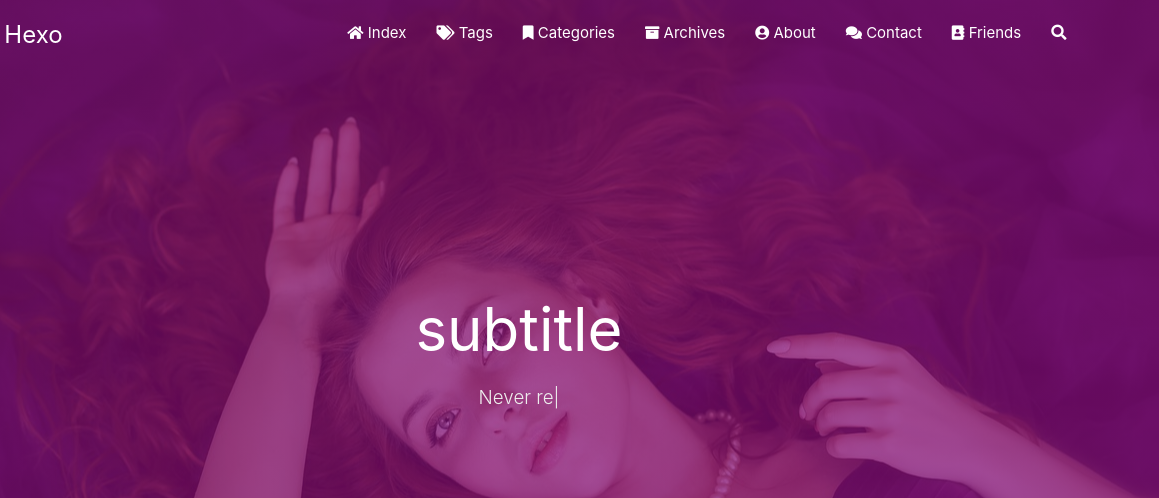
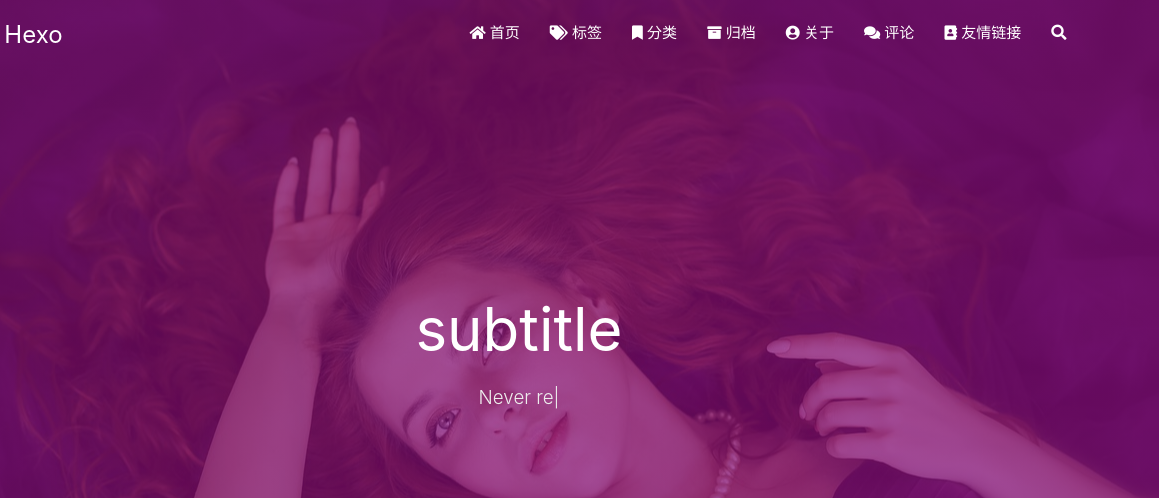
Before and after one commit to wcd0816/wcd0816.github.io, a plain HTML site: page index.html in a window 1280 px wide. Shown: the top 498 px of the page, 121-1280 px from the left. Drawn offline with nearby package versions, Linux system fonts and the light colour scheme; some packages are replaced by stand-ins of ours; no server answers; a script that the page names is missing.

Commit message:
Site updated: 2021-04-24 20:39:52

```diff
--- a/index.html
+++ b/index.html
@@ -57,7 +57,7 @@
 
       <i class="fas fa-home" style="zoom: 0.6;"></i>
 
-      <span>Index</span>
+      <span>首页</span>
     </a>
 
   </li>
@@ -68,7 +68,7 @@
 
       <i class="fas fa-tags" style="zoom: 0.6;"></i>
 
-      <span>Tags</span>
+      <span>标签</span>
     </a>
 
   </li>
@@ -79,7 +79,7 @@
 
       <i class="fas fa-bookmark" style="zoom: 0.6;"></i>
 
-      <span>Categories</span>
+      <span>分类</span>
     </a>
 
   </li>
@@ -90,7 +90,7 @@
 
       <i class="fas fa-archive" style="zoom: 0.6;"></i>
 
-      <span>Archives</span>
+      <span>归档</span>
     </a>
 
   </li>
@@ -101,7 +101,7 @@
 
       <i class="fas fa-user-circle" style="zoom: 0.6;"></i>
 
-      <span>About</span>
+      <span>关于</span>
     </a>
 
   </li>
@@ -112,7 +112,7 @@
 
       <i class="fas fa-comments" style="zoom: 0.6;"></i>
 
-      <span>Contact</span>
+      <span>评论</span>
     </a>
 
   </li>
@@ -123,7 +123,7 @@
 
       <i class="fas fa-address-book" style="zoom: 0.6;"></i>
 
-      <span>Friends</span>
+      <span>友情链接</span>
     </a>
 
   </li>
@@ -160,7 +160,7 @@
 
 			    <i class="fa-fw fas fa-home"></i>
 
-			Index
+			首页
 		</a>
 
         </li>
@@ -171,7 +171,7 @@
 
 			    <i class="fa-fw fas fa-tags"></i>
 
-			Tags
+			标签
 		</a>
 
         </li>
@@ -182,7 +182,7 @@
 
 			    <i class="fa-fw fas fa-bookmark"></i>
 
-			Categories
+			分类
 		</a>
 
         </li>
@@ -193,7 +193,7 @@
 
 			    <i class="fa-fw fas fa-archive"></i>
 
-			Archives
+			归档
 		</a>
 
         </li>
@@ -204,7 +204,7 @@
 
 			    <i class="fa-fw fas fa-user-circle"></i>
 
-			About
+			关于
 		</a>
 
         </li>
@@ -215,7 +215,7 @@
 
 			    <i class="fa-fw fas fa-comments"></i>
 
-			Contact
+			评论
 		</a>
 
         </li>
@@ -226,7 +226,7 @@
 
 			    <i class="fa-fw fas fa-address-book"></i>
 
-			Friends
+			友情链接
 		</a>
 
         </li>
@@ -517,12 +517,12 @@
                         <div class="dream">
 
     <div class="title center-align">
-        <i class="far fa-lightbulb"></i>&nbsp;&nbsp;我的梦想
+        <i class="far fa-lightbulb"></i>&nbsp;&nbsp;个人介绍
     </div>
 
     <div class="row">
         <div class="col l8 offset-l2 m10 offset-m1 s10 offset-s1 center-align text">
-            不是每个人都应该像我这样去建造一座水晶大教堂，但是每个人都应该拥有自己的梦想，设计自己的梦想，追求自己的梦想，实现自己的梦想。梦想是生命的灵魂，是心灵的灯塔，是引导人走向成功的信仰。有了崇高的梦想，只要矢志不渝地追求，梦想就会成为现实，奋斗就会变成壮举，生命就会创造奇迹。——罗伯·舒乐
+            在下就是闭月羞花沉鱼落雁才高八斗貌似天仙玉树凌风赛潘安一枝梨花压海棠人送外号上天下地无所不能美貌与智慧并存、古典与活泼的化身——唐!伯!虎!
         </div>
     </div>
 </div>
@@ -656,9 +656,9 @@
         <div class="col s12 m8 l8 copy-right">
             Copyright&nbsp;&copy;
 
-                <span id="year">2019-2021</span>
+                <span id="year">2021</span>
 
-            <span id="year">2019</span>
+            <span id="year">2021</span>
             <a href="/about" target="_blank">John Doe</a>
             |&nbsp;Powered by&nbsp;<a href="https://hexo.io/" target="_blank">Hexo</a>
             |&nbsp;Theme&nbsp;<a href="https://github.com/blinkfox/hexo-theme-matery" target="_blank">Matery</a>
```
Also changed, not shown: 2021/04/23/hello-world/index.html (+16 -16 lines), archives/2021/04/index.html (+16 -16 lines), archives/2021/index.html (+16 -16 lines), archives/index.html (+16 -16 lines).
